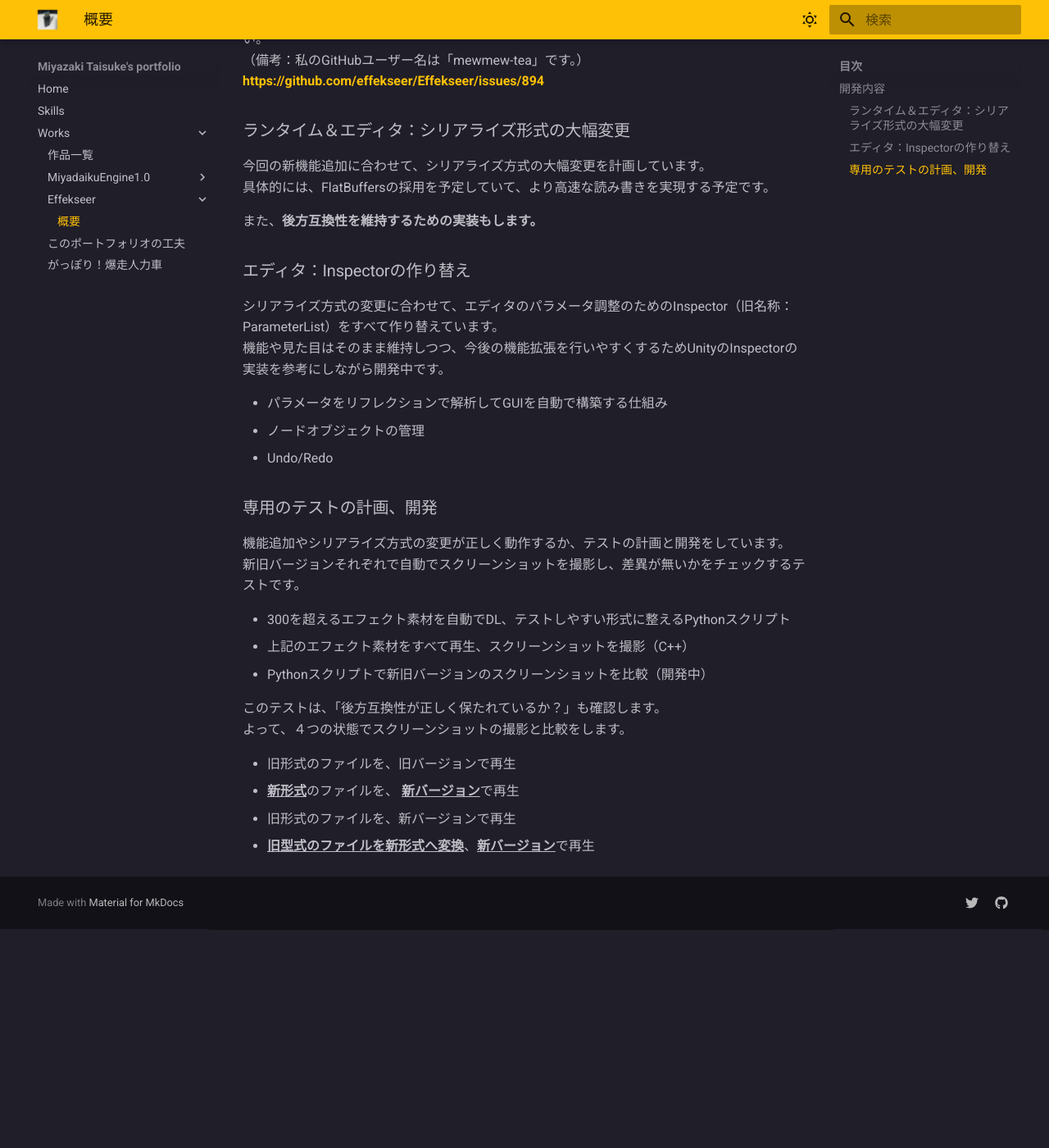
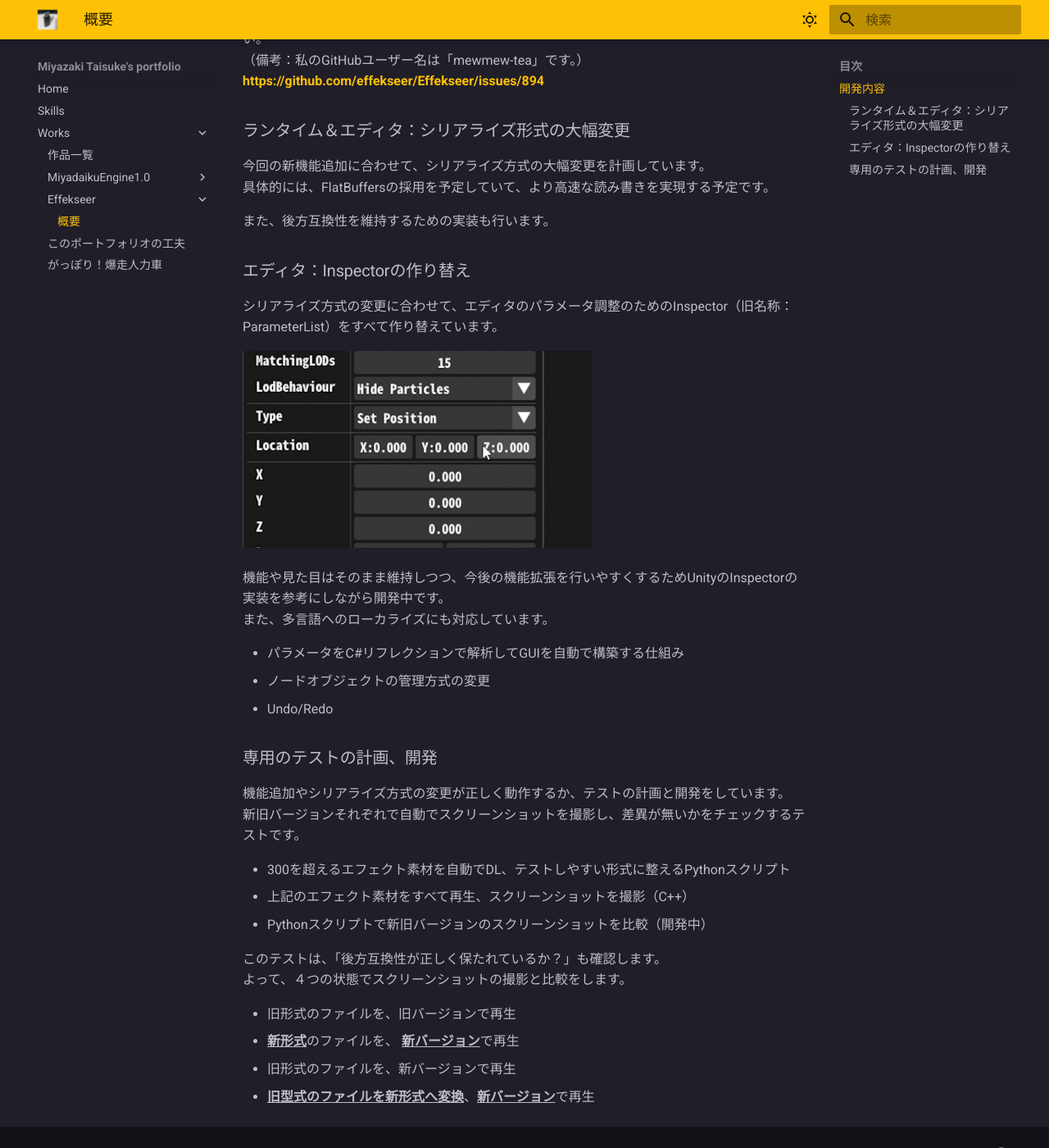
Before and after one commit to mewmew-tea/Portfolio, an MkDocs documentation site: the page built from docs/works/Effekseer/overview.md, in a window 1280 px wide and 1400 px high, scrolled down 709 px. Shown: the whole window at 82% size. Built offline with MkDocs 1.6.1 and Material for MkDocs 9.7.7, drawn with Linux system fonts in a browser that asks for light colours; before the commit the page ends 1842 px from its top, so only the background shows below that.

Commit message:
Add diagram

```diff
--- a/docs/works/Effekseer/overview.md
+++ b/docs/works/Effekseer/overview.md
@@ -26,15 +26,19 @@ Effekseerは、ゲームエフェクトを作成するためのツールおよ
 今回の新機能追加に合わせて、シリアライズ方式の大幅変更を計画しています。
 具体的には、FlatBuffersの採用を予定していて、より高速な読み書きを実現する予定です。
 
-また、**後方互換性を維持するための実装もします。**
+また、後方互換性を維持するための実装も行います。
 
 ### エディタ：Inspectorの作り替え
 
 シリアライズ方式の変更に合わせて、エディタのパラメータ調整のためのInspector（旧名称：ParameterList）をすべて作り替えています。
+
+![](../../images/effekseer_inspector.gif)
+
 機能や見た目はそのまま維持しつつ、今後の機能拡張を行いやすくするためUnityのInspectorの実装を参考にしながら開発中です。
+また、多言語へのローカライズにも対応しています。
 
-- パラメータをリフレクションで解析してGUIを自動で構築する仕組み
-- ノードオブジェクトの管理
+- パラメータをC#リフレクションで解析してGUIを自動で構築する仕組み
+- ノードオブジェクトの管理方式の変更
 - Undo/Redo
 
 ### 専用のテストの計画、開発
```
Also changed, not shown: docs/images/effekseer_inspector.gif (added).
